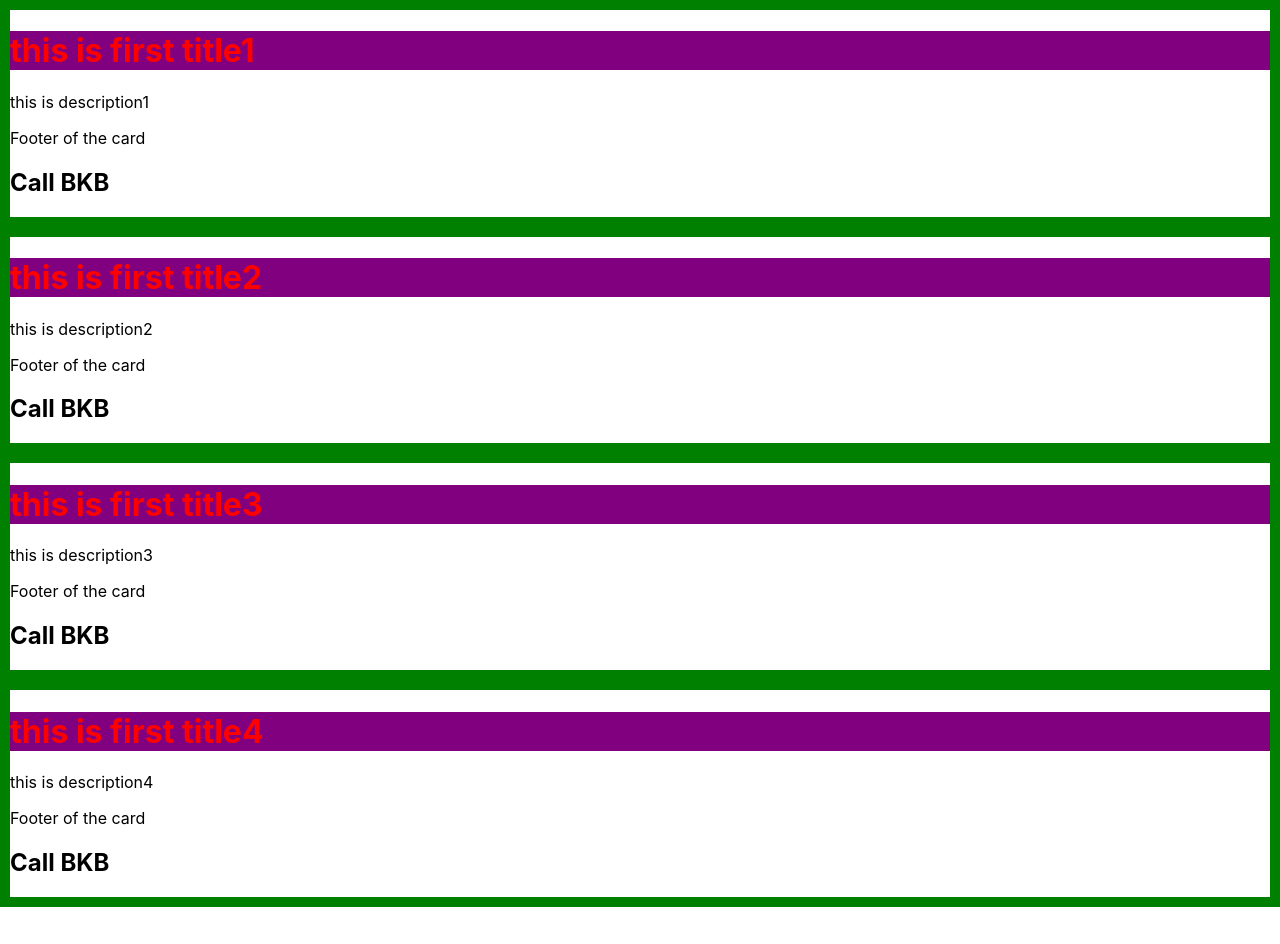
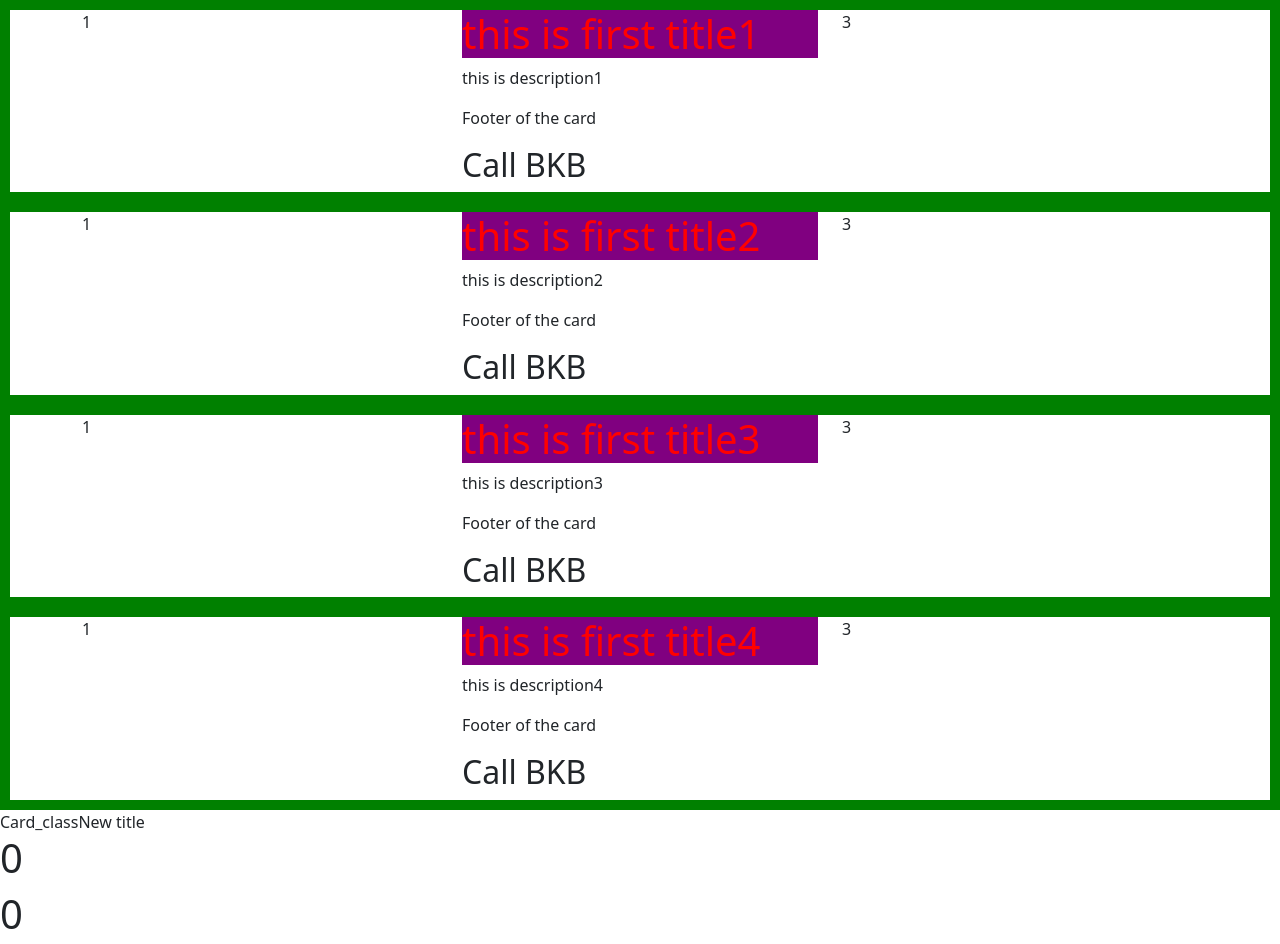
Before and after one commit to samiopenmail/practise_react, a React (Create React App) app: page / in a window 1280 px wide. Shown: the top 944 px of the page. Before the commit the page ends 907 px from the top, so only its background shows below. Built offline with nearby package versions, Linux system fonts and the light colour scheme.

Commit message:
9 sep 2023 ok

```diff
--- a/package.json
+++ b/package.json
@@ -6,7 +6,9 @@
     "@testing-library/jest-dom": "^5.17.0",
     "@testing-library/react": "^13.4.0",
     "@testing-library/user-event": "^13.5.0",
+    "bootstrap": "^5.3.1",
     "react": "^18.2.0",
+    "react-bootstrap": "^2.8.0",
     "react-dom": "^18.2.0",
     "react-scripts": "5.0.1",
     "web-vitals": "^2.1.4"
@@ -16,7 +18,6 @@
     "build": "react-scripts build",
     "test": "react-scripts test",
     "eject": "react-scripts eject"
-
   },
   "eslintConfig": {
     "extends": [
--- a/src/App.js
+++ b/src/App.js
@@ -1,11 +1,15 @@
 import Card from "./components/Card";
 import D from './components/data.json'
+import CardClass from './components/CardClass'
+import  STATE from './STATE'
 function App(){
 
 
   return (
     <div>
-    {D.map((item)=> <Card title={item.title} description={item.description} />)}
+    {D.map((item,key)=> <Card title={item.title} key={key} description={item.description} />)}
+    <CardClass title="New title"/>
+    <STATE/>
     </div>
   );
 }
--- /dev/null
+++ b/src/STATE.js
@@ -0,0 +1,27 @@
+import React, { Component } from 'react'
+import Button from 'react-bootstrap/Button'
+export default class STATE extends Component {
+    constructor(props){
+        super(props);
+        this.state={
+            count:0,
+            count2:0,
+        };
+        console.log("here is constructor");
+    }
+    handleIncrement=()=> {
+        this.setState({count:this.state.count+1});
+        this.setState({count2:this.state.count2+3});
+        console.log('this is handleincrement');
+    }
+  render() {
+    return (
+      <div>
+        <h1>{this.state.count}</h1>
+        <h1>{this.state.count2}</h1>
+        <Button onClick={this.handleIncrement}>increase</Button>
+
+      </div>
+    )
+  }
+}
--- a/src/components/Card.js
+++ b/src/components/Card.js
@@ -1,16 +1,24 @@
+import Container from "react-bootstrap/Container";
+import Row from "react-bootstrap/Row";
+import Col from "react-bootstrap/Col";
+function Card(props) {
+  const { title, description } = props;
 
-
-function Card(props){
-  const {title,description}=props;
-
-  return   (
-  <div className='BorderStyle'>
-
-    <h1 className='headingStyle'>{title}</h1>
-    <p>{description}</p>
-    <p > Footer of the card</p>
-    <h2>Call BKB</h2>
-
-  </div>)
-};
+  return (
+    <div className="BorderStyle">
+      <Container>
+        <Row>
+          <Col>1</Col>
+          <Col>
+            <h1 className="headingStyle">{title}</h1>
+            <p>{description}</p>
+            <p> Footer of the card</p>
+            <h2>Call BKB</h2>
+          </Col>
+          <Col>3</Col>
+        </Row>
+      </Container>
+    </div>
+  );
+}
 export default Card;
--- /dev/null
+++ b/src/components/CardClass.js
@@ -0,0 +1,9 @@
+import React, { Component } from 'react'
+
+export default class CardClass extends Component {
+  render() {
+    return (
+      <div>Card_class{this.props.title}</div>
+    )
+  }
+}
--- a/src/index.js
+++ b/src/index.js
@@ -3,6 +3,7 @@ import ReactDOM from 'react-dom/client';
 import './index.css';
 import App from './App';
 import reportWebVitals from './reportWebVitals';
+import 'bootstrap/dist/css/bootstrap.min.css';
 const root = ReactDOM.createRoot(document.getElementById('root'));
 root.render(
     <App />
```
Also changed, not shown: 1 other file (tests, documents, lock files or other folders).
